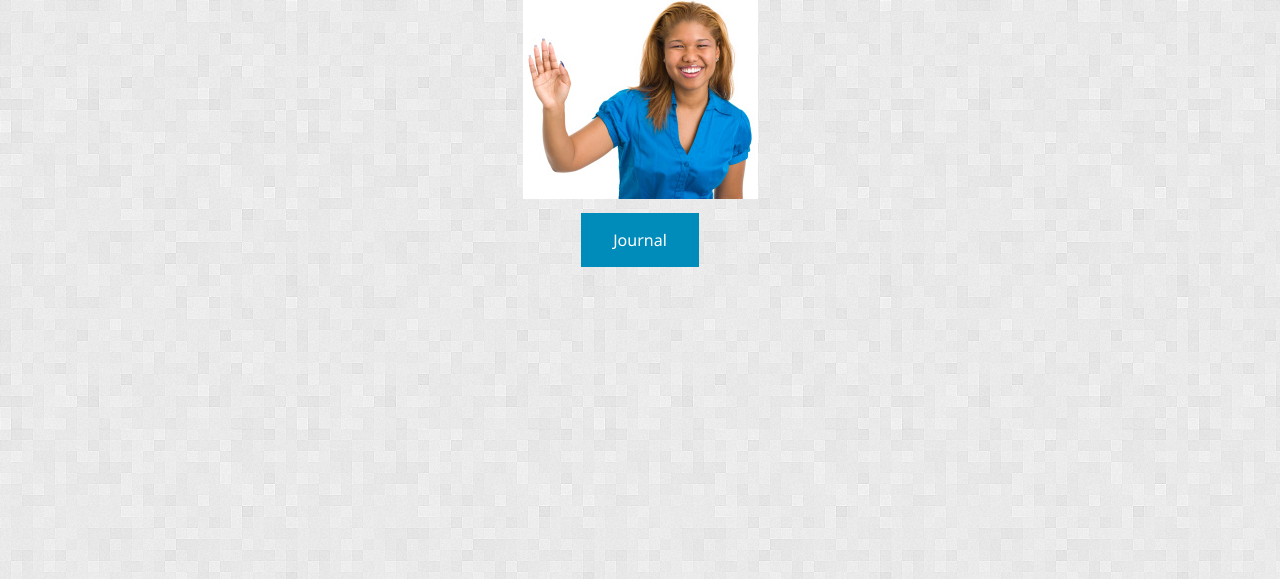
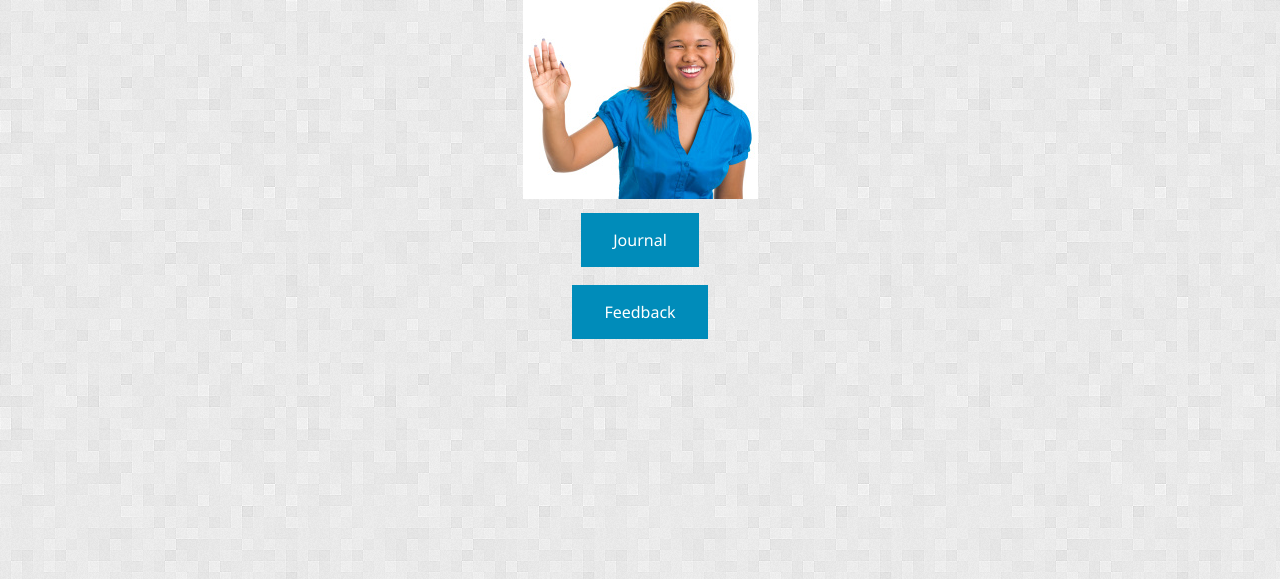
Before and after one commit to Original-heapsters/Starters, a Flask app: page / in a window 1280 px wide. Shown: the part 165-744 px from the top of the page. Run offline with Flask 2, Linux system fonts and the light colour scheme; a user stored in the database is signed in; parts of the project's set-up code (start-up, migrations or seed data) failed here and were passed over.

Commit message:
Added Ninas stuff

```diff
--- a/OAuth/OAuthStart/app.py
+++ b/OAuth/OAuthStart/app.py
@@ -132,6 +132,10 @@ def clarifai():
 
         return render_template('clarifai.html')
 
+@app.route('/feedback')
+def feedback():
+    return render_template('feedback.html')
+
 @app.route('/logout')
 def logout():
     logout_user()
--- a/OAuth/OAuthStart/templates/index.html
+++ b/OAuth/OAuthStart/templates/index.html
@@ -10,6 +10,7 @@
         <h2><a class="buttonstd" width="240px" href="{{ url_for('clarifai') }}">Image Analysis</a></h2>
         <h2><a class="buttonstd" width="240px" href="{{ url_for('conceptual') }}">Concept Extraction</a></h2>-->
         <h2><a class="buttonstd" width="240px" href="{{ url_for('journal') }}">Journal</a></h2>
+        <h2><a class="buttonstd" width="240px" href="{{ url_for('feedback') }}">Feedback</a></h2>
     {% else %}
         <h2>I don't know you!</h2>
         <img src="/static/suspicious_man.jpg" height="500px" alt="I DONT KNOW YOU">
```
Also changed, not shown: OAuth/OAuthStart/templates/feedback.html (added, +9 -0 lines).
